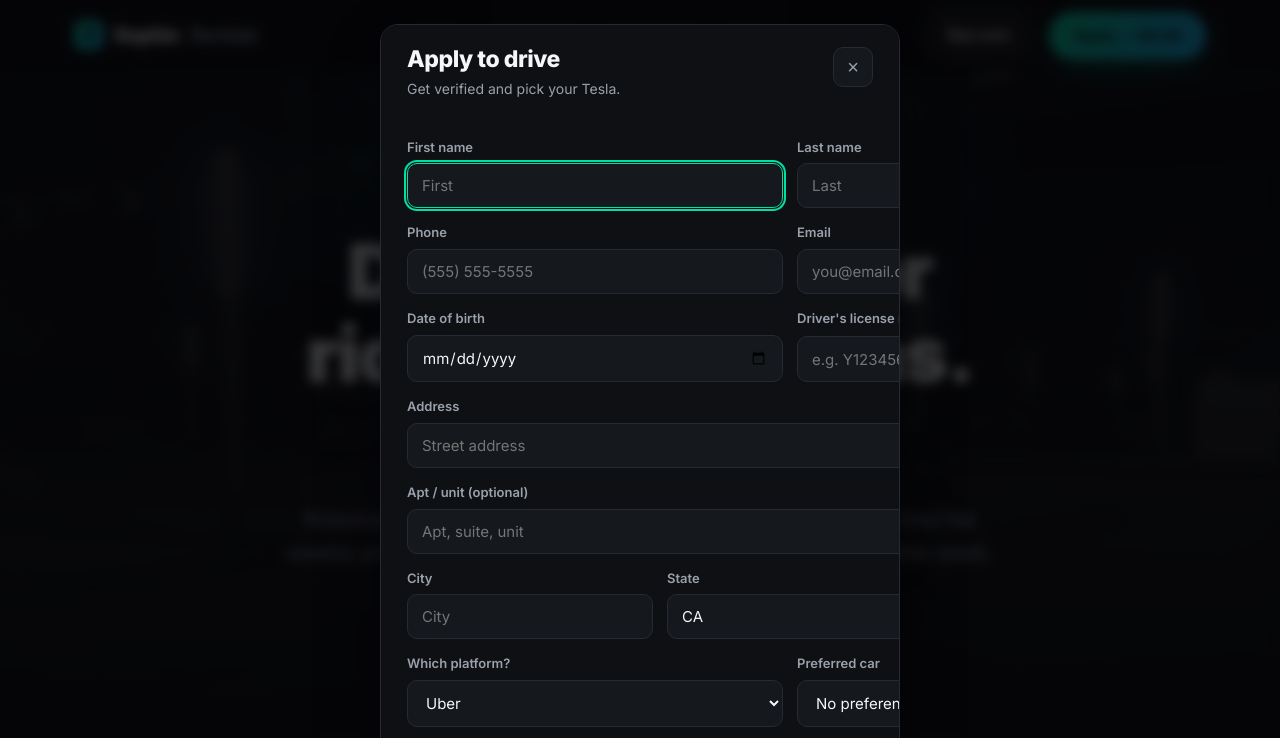
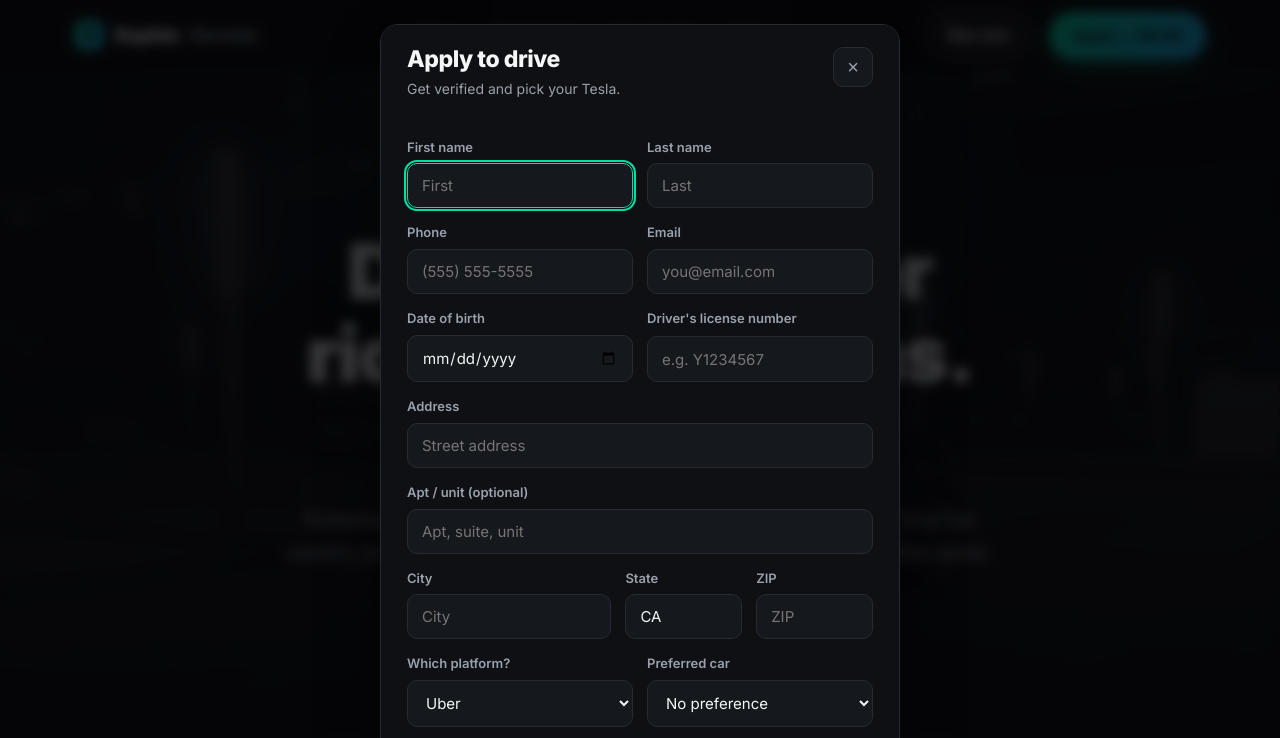
Before and after one commit to shayleg-a11y/sophic-rentals-site, a plain HTML site: page index.html in a window 1280 px wide. Both pictures are taken after a click on the button "Apply — $9.99". Shown: the top 738 px of the page. Drawn offline with Linux system fonts and the light colour scheme.

Commit message:
Fix apply form: constrain inputs to 100% width so fields don't overflow the modal

```diff
--- a/index.html
+++ b/index.html
@@ -184,9 +184,9 @@
   .modal .mhead p{color:var(--muted);font-size:14px;margin-top:6px}
   .modal .close{background:var(--surface);border:1px solid var(--line);color:var(--muted);width:40px;height:40px;border-radius:10px;cursor:pointer;font-size:20px;flex-shrink:0}
   .modal form{padding:22px 26px 26px;display:grid;gap:14px}
-  .field{display:grid;gap:6px}
+  .field{display:grid;gap:6px;min-width:0}
   .field label{font-size:13px;font-weight:600;color:var(--muted)}
-  .field input,.field select{background:var(--surface);border:1px solid var(--line);border-radius:10px;padding:12px 14px;color:var(--text);font-family:inherit;font-size:15px}
+  .field input,.field select{width:100%;max-width:100%;background:var(--surface);border:1px solid var(--line);border-radius:10px;padding:12px 14px;color:var(--text);font-family:inherit;font-size:15px}
   .field input:focus,.field select:focus{outline:2px solid var(--accent);outline-offset:1px;border-color:var(--accent)}
   .row2{display:grid;grid-template-columns:1fr 1fr;gap:14px}
   .row3{display:grid;grid-template-columns:1.4fr .8fr .8fr;gap:14px}
```
